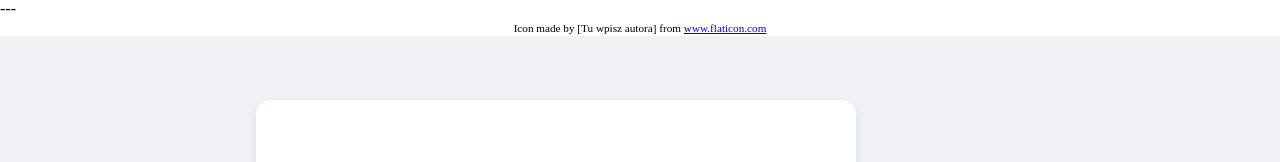
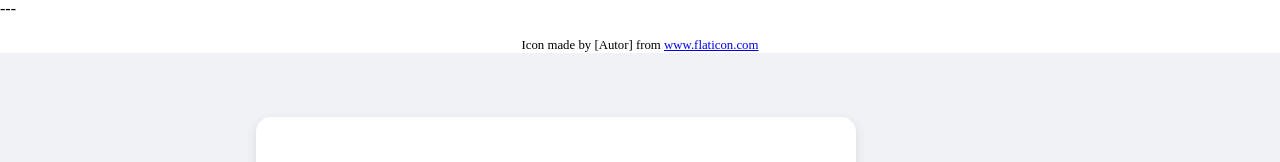
Before and after one commit to 283787-glitch/283787-glitch.github.io, a plain HTML site: page index.html in a window 1280 px wide. Shown: the top 162 px of the page. Drawn offline with Linux system fonts and the light colour scheme.

Commit message:
Update index.html

```diff
--- a/index.html
+++ b/index.html
@@ -262,4 +262,6 @@ h(Math,"asinh",xr.asinh,Math.asinh(1e300)===Infinity);h(Math,"atanh",xr.atanh,Ma
 </body>
 </html>
 ---
-<center><small>Icon made by [Tu wpisz autora] from <a href="https://www.flaticon.com" target="_blank">www.flaticon.com</a></small></center>
+<div style="text-align: center; font-size: 0.8em; margin-top: 20px;">
+Icon made by [Autor] from <a href="https://www.flaticon.com" target="_blank">www.flaticon.com</a>
+</div>
```
